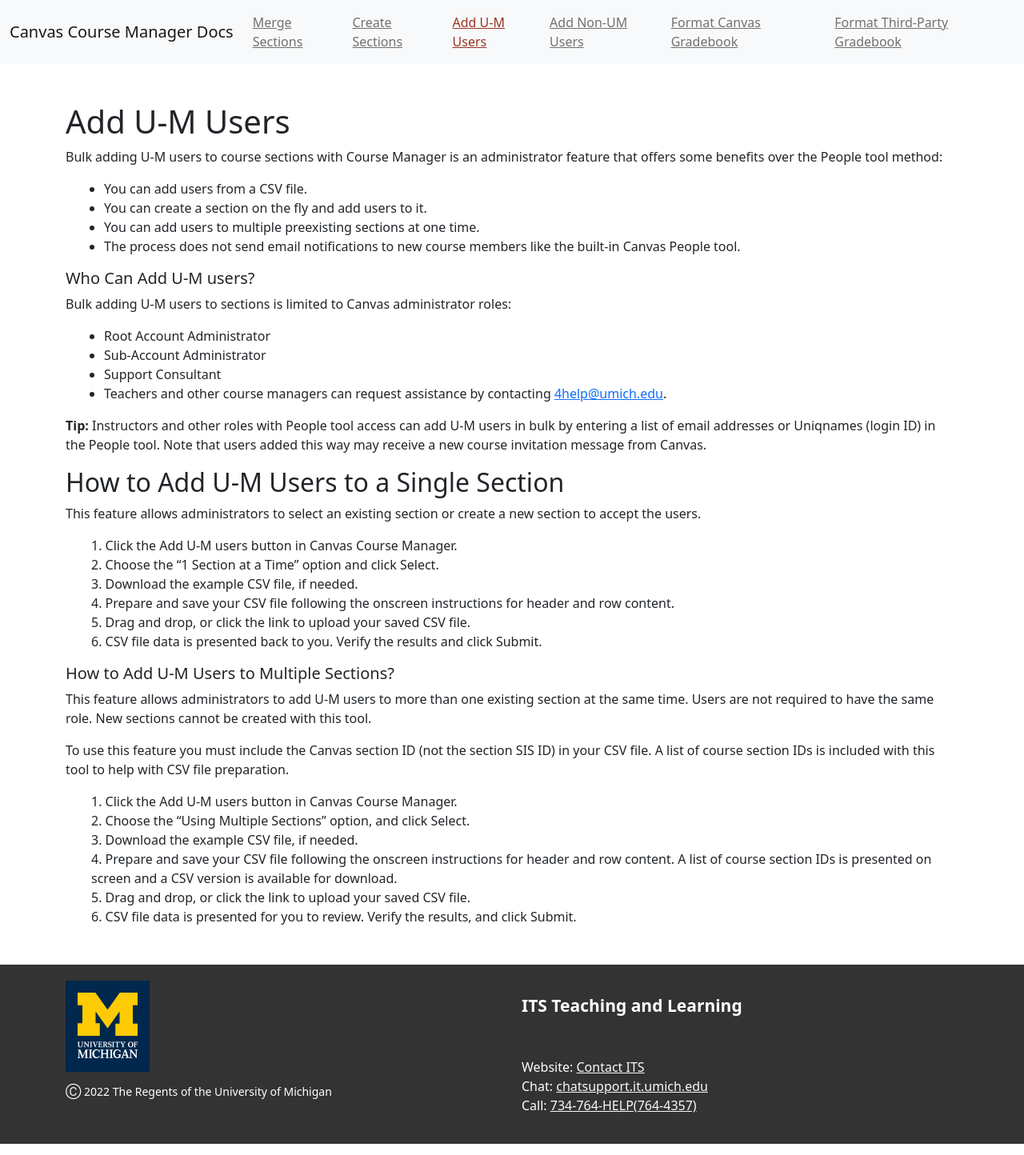
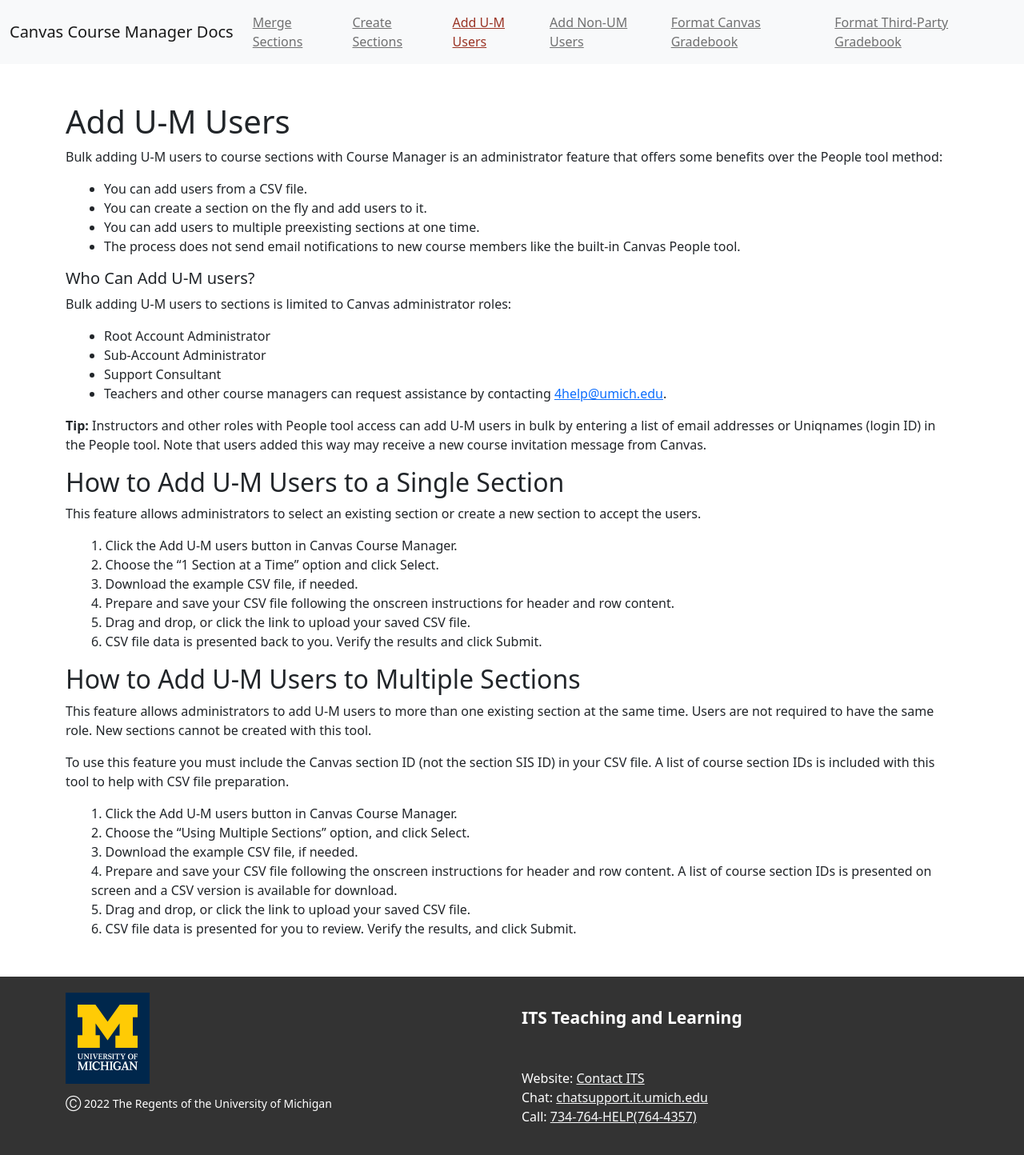
Before and after one commit to tl-its-umich-edu/canvas-course-manager-next, a Jekyll site: the page built from docs/add-um-users.html, in a window 1280 px wide. Shown: the whole page at 80% size. Built offline with Jekyll 4.4.1, drawn with Linux system fonts in a browser that asks for light colours.

```diff
--- a/docs/add-um-users.html
+++ b/docs/add-um-users.html
@@ -30,7 +30,7 @@ title: Add U-M Users
   <li>Drag and drop, or click the link to upload your saved CSV file.</li>
   <li>CSV file data is presented back to you. Verify the results and click Submit.</li>
 </ul>
-<h5>How to Add U-M Users to Multiple Sections?</h5>
+<h2>How to Add U-M Users to Multiple Sections</h2>
 <p>This feature allows administrators to add U-M users to more than one existing section at the same time. Users are not required to have the same role. New sections cannot be created with this tool.</p>
 <p>To use this feature you must include the Canvas section ID (not the section SIS ID) in your CSV file. A list of course section IDs is included with this tool to help with CSV file preparation. </p>
 <ul class="list-group-numbered">
```
